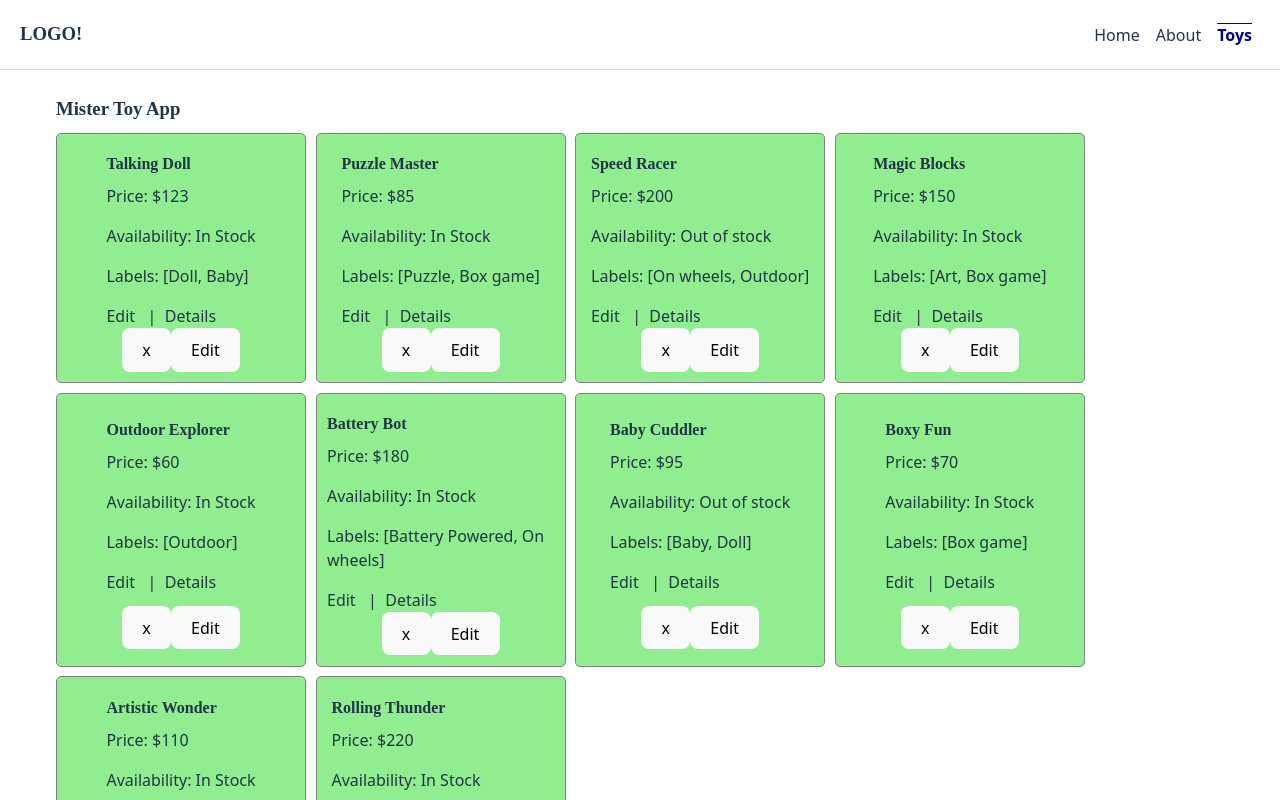
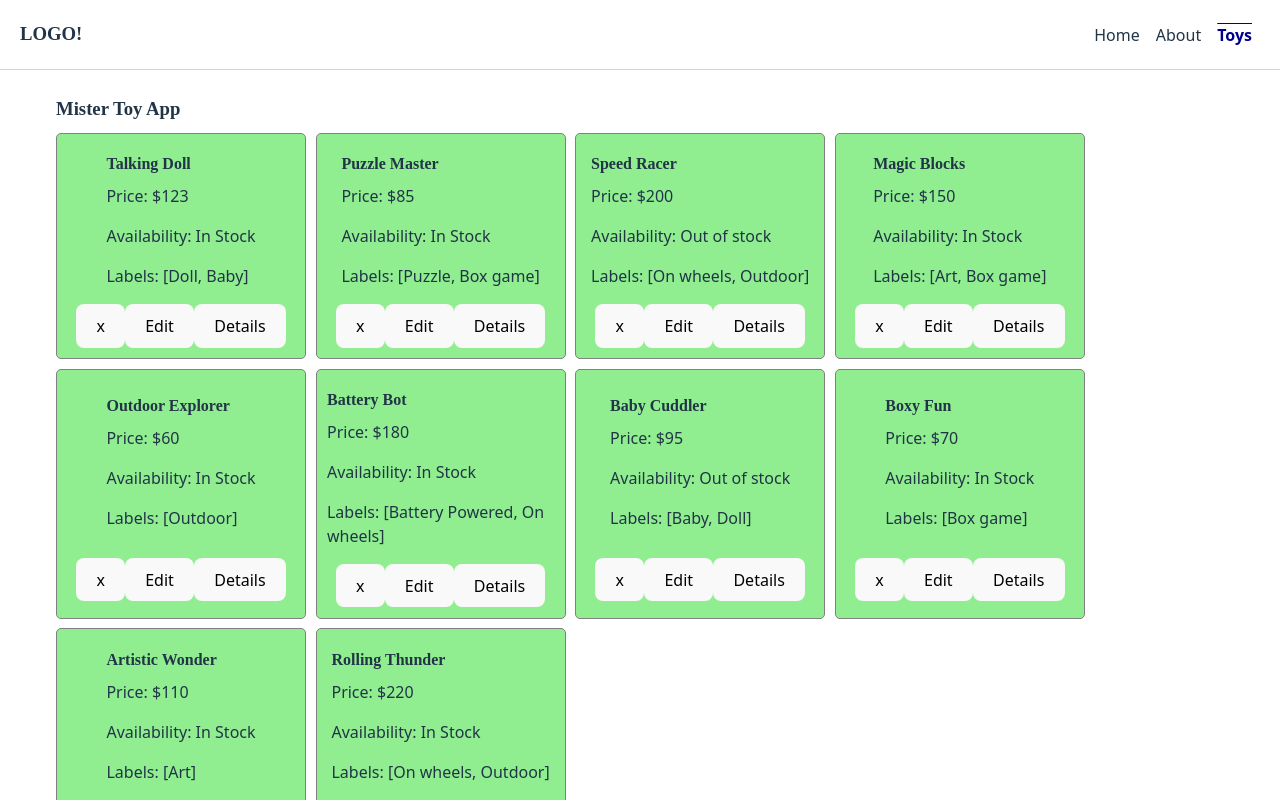
Before and after one commit to DIgidigidoom/mistertoy-frontend, a React (Vite) app: page /toy in a window 1280 px wide. Shown: the top 800 px of the page. Built offline with nearby package versions, Linux system fonts and the light colour scheme.

Commit message:
Move edit and details from preview to list

```diff
--- a/src/cmps/ToyList.jsx
+++ b/src/cmps/ToyList.jsx
@@ -13,7 +13,9 @@ export function ToyList({ toys, onRemoveToy, onEditToy, addToCart }) {
 
                     <div>
                         <button onClick={() => onRemoveToy(toy._id)}>x</button>
-                         <button onClick={() => navigate(`/toy/edit/${toy._id}`)}>Edit</button>
+                        <button onClick={() => navigate(`/toy/edit/${toy._id}`)}>Edit</button>
+                        <button onClick={() => navigate(`/toy/${toy._id}`)}>Details</button>
+
                     </div>
                     {/* <button className="buy" onClick={() => addToCart(toy)}>
                         Add to Cart
--- a/src/cmps/ToyPreview.jsx
+++ b/src/cmps/ToyPreview.jsx
@@ -9,8 +9,8 @@ export function ToyPreview({ toy }) {
             <p>Availability: <span>{toy.inStock ? 'In Stock' : 'Out of stock'} </span></p>
             <p>Labels: [{toy.labels.join(', ')}]</p>
 
-            <Link to={`/toy/edit/${toy._id}`}>Edit</Link> &nbsp; | &nbsp;
-            <Link to={`/toy/${toy._id}`}>Details</Link>
+
+
 
         </article>
     )
```
